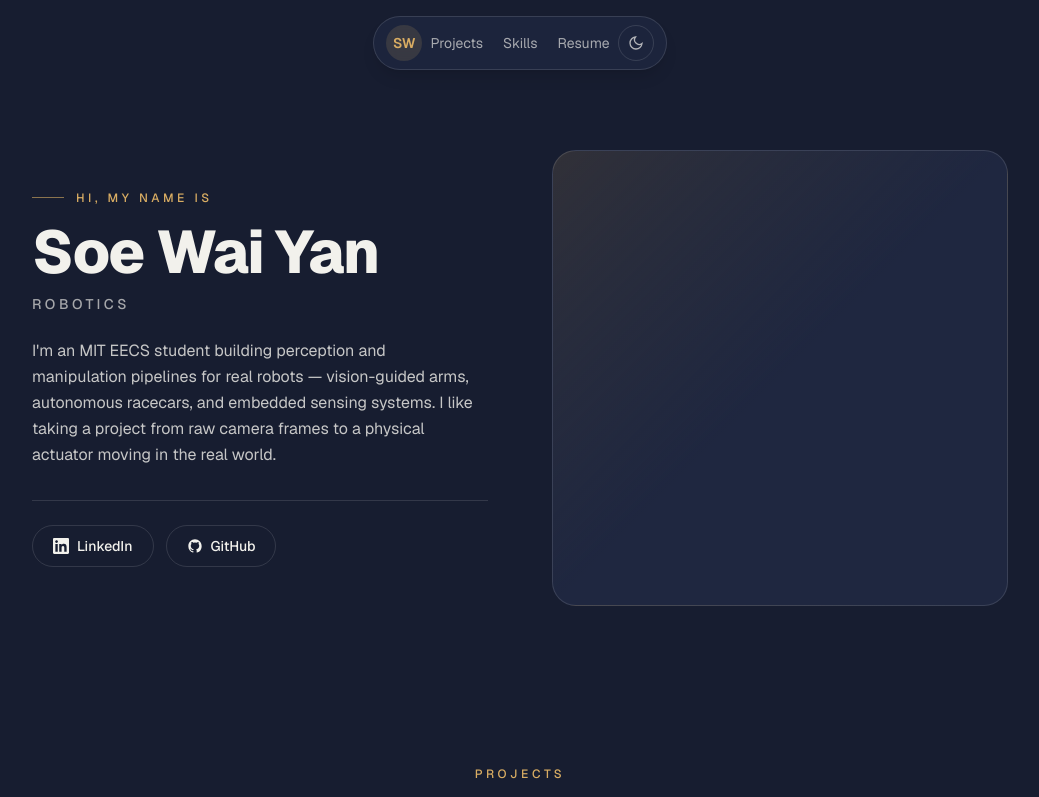
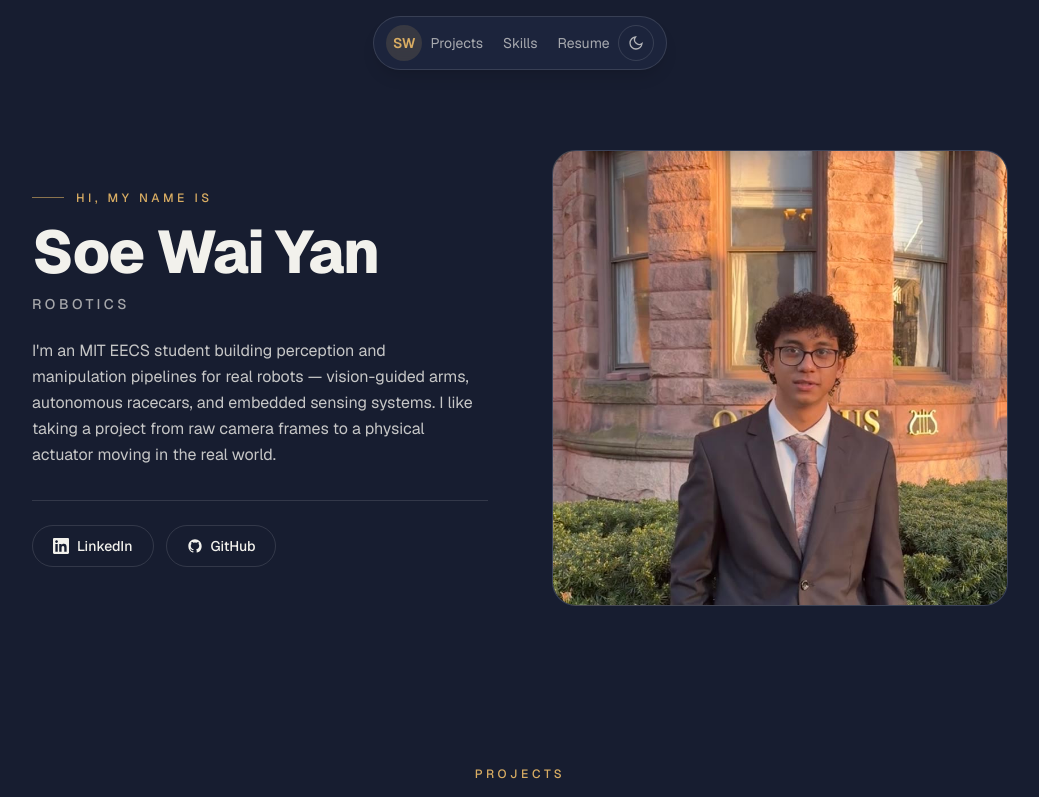
Before and after one commit to soewaiyan/latest_portfolio, a Next.js app: page / in a window 1280 px wide. Shown: the top 797 px of the page, without its empty margins (120-1159 px from the left). Built offline with nearby package versions, Linux system fonts and the light colour scheme; no server answers.

Commit message:
Use profile photo in hero instead of 3D model

```diff
--- a/src/app/page.tsx
+++ b/src/app/page.tsx
@@ -1,6 +1,6 @@
 import ProjectCard from "@/components/ProjectCard";
 import SectionHeading from "@/components/SectionHeading";
-import HeroModel from "@/components/HeroModel";
+import HeroPhoto from "@/components/HeroPhoto";
 import { LinkedInIcon, GitHubIcon } from "@/components/SocialIcons";
 import { profile, projects, skills } from "@/lib/content";
 
@@ -48,7 +48,7 @@ export default function Home() {
             </a>
           </div>
         </div>
-        <HeroModel />
+        <HeroPhoto />
       </section>
 
       {/* Projects */}
--- /dev/null
+++ b/src/components/HeroPhoto.tsx
@@ -0,0 +1,11 @@
+export default function HeroPhoto() {
+  return (
+    <div className="relative aspect-square w-full overflow-hidden rounded-3xl border border-card-border bg-gradient-to-br from-accent-soft via-card to-card">
+      <img
+        src="/media/profile.jpg"
+        alt="Soe Wai Yan"
+        className="h-full w-full object-cover object-top"
+      />
+    </div>
+  );
+}
```
Also changed, not shown: public/media/profile.jpg (added).
